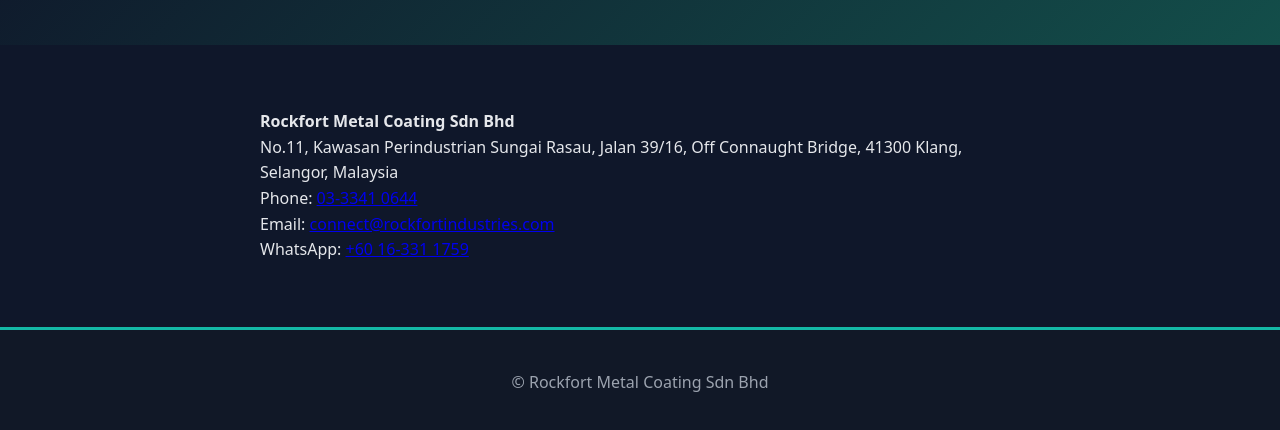
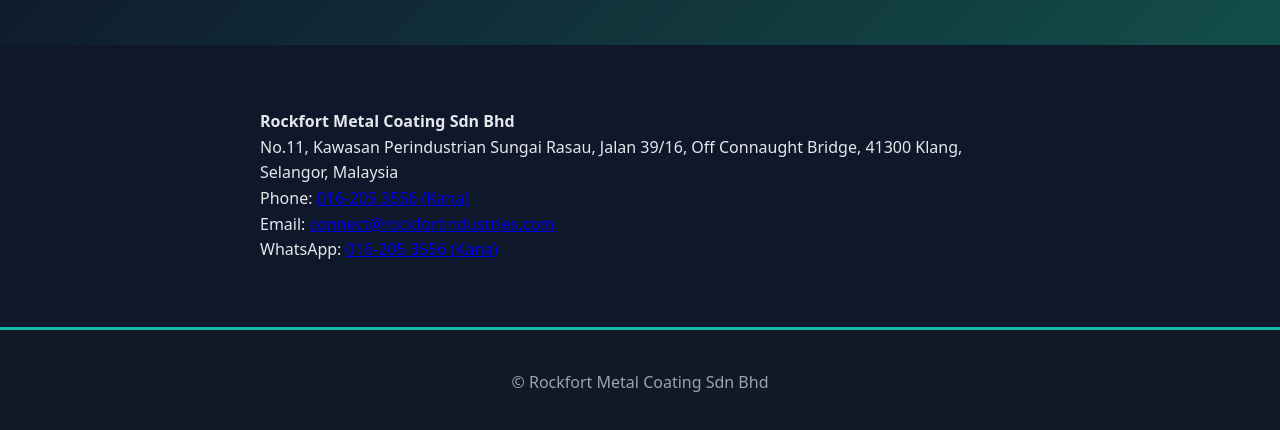
Before and after one commit to rockfortmetals-hash/Rockfort-website-, a plain HTML site: page contact.html in a window 1280 px wide. Shown: the part 192-622 px from the top of the page. Drawn offline with Linux system fonts and the light colour scheme.

Commit message:
Update contact number to 016-205 3556 (Kana)

```diff
--- a/contact.html
+++ b/contact.html
@@ -4,7 +4,7 @@
   <meta charset="UTF-8">
   <meta name="viewport" content="width=device-width, initial-scale=1.0">
   <title>Contact | Rockfort Metal Coating</title>
-  <meta name="description" content="Contact Rockfort Metal Coating in Klang for thermal spray, dynamic balancing, fabrication, and machining services. Call 03-3341 0644 or WhatsApp us.">
+  <meta name="description" content="Contact Rockfort Metal Coating in Klang for thermal spray, dynamic balancing, fabrication, and machining services. Call 016-205 3556 (Kana) or WhatsApp us.">
   <link rel="stylesheet" href="css/style.css">
 </head>
 <body>
@@ -31,9 +31,9 @@
     <div class="container">
       <p><strong>Rockfort Metal Coating Sdn Bhd</strong></p>
       <p>No.11, Kawasan Perindustrian Sungai Rasau, Jalan 39/16, Off Connaught Bridge, 41300 Klang, Selangor, Malaysia</p>
-      <p>Phone: <a href="tel:0333410644">03-3341 0644</a></p>
+      <p>Phone: <a href="tel:0162053556">016-205 3556 (Kana)</a></p>
       <p>Email: <a href="mailto:connect@rockfortindustries.com">connect@rockfortindustries.com</a></p>
-      <p>WhatsApp: <a href="https://wa.me/60163311759" target="_blank">+60 16-331 1759</a></p>
+      <p>WhatsApp: <a href="https://wa.me/60162053556" target="_blank">016-205 3556 (Kana)</a></p>
     </div>
   </section>
 
```
Also changed, not shown: index.html (+1 -1 lines), services.html (+1 -1 lines).
